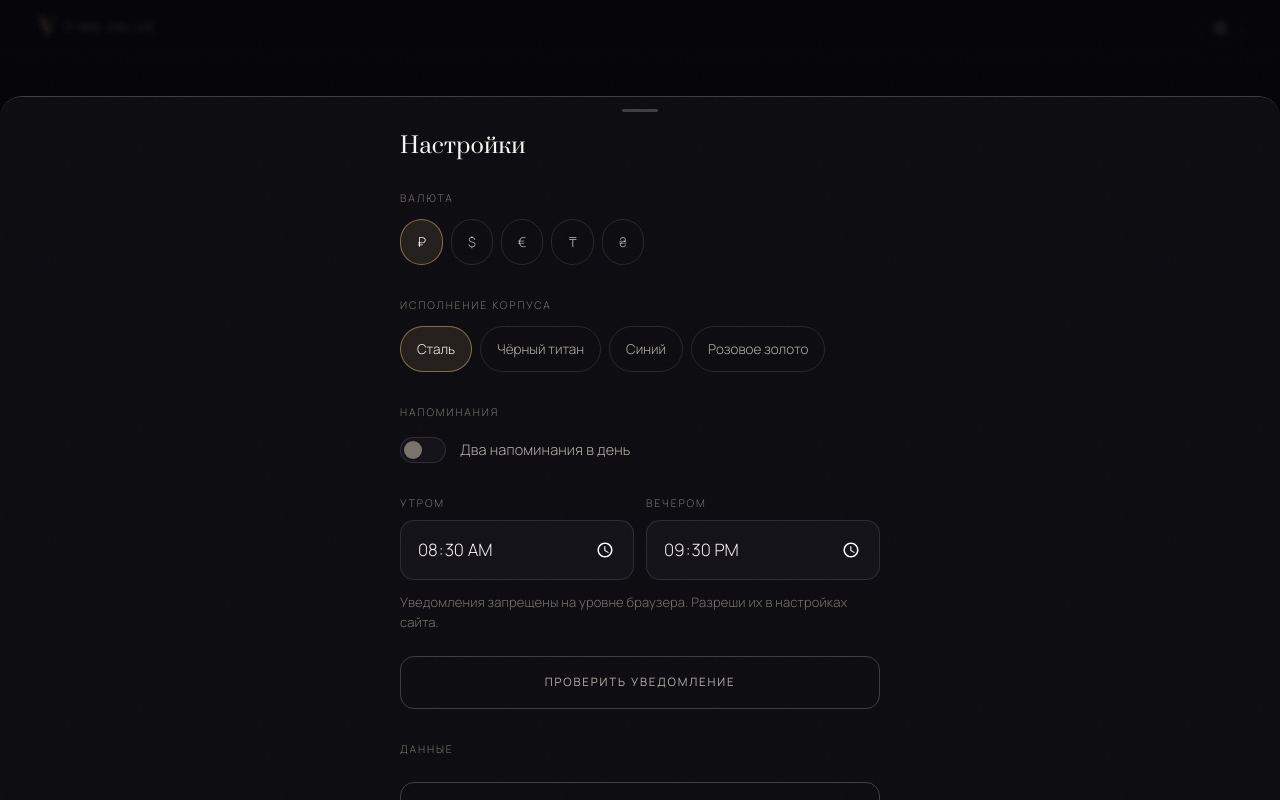
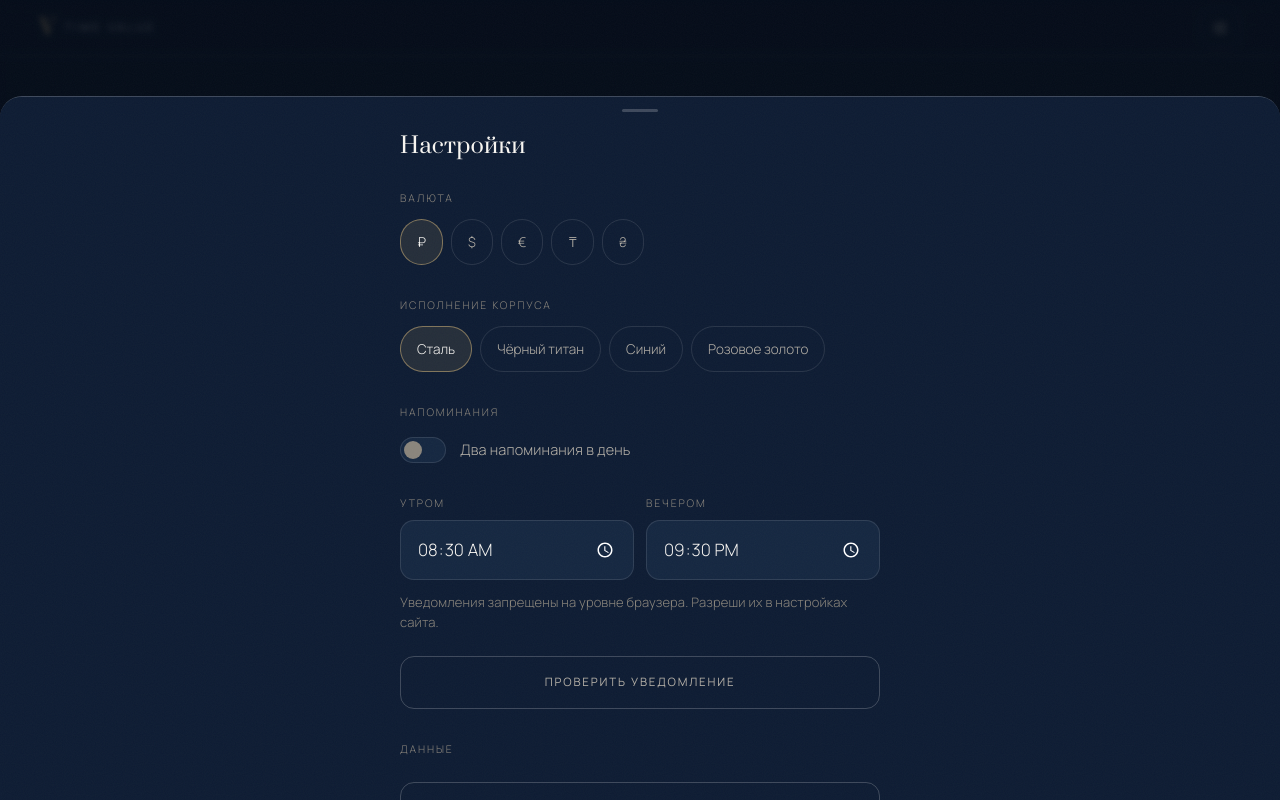
Before and after one commit to Ragim89/TV, a plain HTML site: page index.html in a window 1280 px wide. Both pictures are taken after a click on the button "Настройки". Shown: the top 800 px of the page. Drawn offline with Linux system fonts and the light colour scheme; a web font is replaced by a local one.

Commit message:
Move the app onto a deep navy ground
Graphite gave way to a night blue: the surfaces are now #091426, #0E1C33 and
#152741. Gold and the cream text stay as they were, so the pairing reads as
cream on navy with one warm line of light rather than a recolour.

The muted label tone moves from #78736C to #8A857C, which keeps it above the
AA contrast ratio on the lighter ground. Status bar, manifest colours and the
generated icons follow the same ground, and docs/PROMPT-STYLE.md is updated so
the document and the code still agree.

The 18 functional checks pass unchanged.

Co-Authored-By: Claude Opus 5 <noreply@anthropic.com>
Claude-Session: https://claude.ai/code/session_01RjzeeyKGq4iSyjTaJLCBds

```diff
--- a/css/app.css
+++ b/css/app.css
@@ -1,17 +1,17 @@
 /* ==========================================================================
-   TIME VALUE — приложение. Палитра: графит + тёплое золото.
+   TIME VALUE — приложение. Палитра: глубокий синий + тёплое золото.
    Токены один в один из docs/PROMPT-STYLE.md.
    ========================================================================== */
 
 :root{
-  --bg:#06060A;
-  --bg-2:#0C0B10;
-  --bg-3:#131118;
+  --bg:#091426;
+  --bg-2:#0E1C33;
+  --bg-3:#152741;
   --line:rgba(255,255,255,.11);
   --line-2:rgba(255,255,255,.20);
   --ink:#F8F6F2;
   --ink-2:#B6B1A8;
-  --ink-3:#78736C;
+  --ink-3:#8A857C;
   --gold:#D9A441;
   --gold-lt:#F2CD84;
   --gold-hi:#FFF2D6;
@@ -31,7 +31,7 @@
   --pad:24px;
 }
 
-/* Исполнение корпуса меняет только акцент. База остаётся графитовой. */
+/* Исполнение корпуса меняет только акцент. База остаётся синей. */
 body[data-variant="titan"]{--accent:#D6DCE5;--accent-soft:rgba(214,220,229,.50);--accent-dim:rgba(214,220,229,.10);--stage-glow:rgba(140,152,170,.32)}
 body[data-variant="blue"]{--accent:#9EC6F7;--accent-soft:rgba(158,198,247,.55);--accent-dim:rgba(158,198,247,.12);--stage-glow:rgba(62,133,228,.38)}
 body[data-variant="gold"]{--accent:#FFDCA8;--accent-soft:rgba(255,220,168,.55);--accent-dim:rgba(255,220,168,.12);--stage-glow:rgba(232,176,92,.42)}
@@ -52,7 +52,7 @@ p{margin:0}
 ul,ol{margin:0;padding:0;list-style:none}
 button,input,select,textarea{font:inherit;color:inherit}
 button{cursor:pointer}
-::selection{background:var(--gold);color:#0B0B0D}
+::selection{background:var(--gold);color:#091426}
 .sr-only{position:absolute;width:1px;height:1px;overflow:hidden;clip:rect(0 0 0 0);white-space:nowrap}
 .is-hidden{display:none !important}
 [hidden]{display:none !important}
@@ -92,7 +92,7 @@ button{cursor:pointer}
   height:calc(56px + env(safe-area-inset-top));
   padding:env(safe-area-inset-top) var(--pad) 0;
   display:flex;align-items:center;justify-content:space-between;
-  background:linear-gradient(to bottom,rgba(6,6,10,.94),rgba(6,6,10,.72));
+  background:linear-gradient(to bottom,rgba(9,20,38,.94),rgba(9,20,38,.72));
   backdrop-filter:blur(14px);-webkit-backdrop-filter:blur(14px);
   border-bottom:1px solid var(--line);
 }
@@ -179,7 +179,7 @@ button{cursor:pointer}
 }
 .btn--gold{
   background:linear-gradient(180deg,var(--gold-lt),var(--gold));
-  color:#0B0B0D;border-color:var(--gold-dk);
+  color:#091426;border-color:var(--gold-dk);
 }
 .btn--gold:active{transform:translateY(1px);background:linear-gradient(180deg,var(--gold),var(--gold-dk))}
 .btn--ghost{background:transparent;border-color:var(--line-2);color:var(--ink-2)}
@@ -282,7 +282,7 @@ input[type=time]{min-height:52px}
 .tabs{
   position:fixed;left:0;right:0;bottom:0;z-index:40;display:flex;
   padding:0 6px env(safe-area-inset-bottom);
-  background:linear-gradient(to top,rgba(6,6,10,.97),rgba(6,6,10,.82));
+  background:linear-gradient(to top,rgba(9,20,38,.97),rgba(9,20,38,.82));
   backdrop-filter:blur(14px);-webkit-backdrop-filter:blur(14px);
   border-top:1px solid var(--line);
 }
@@ -300,7 +300,7 @@ input[type=time]{min-height:52px}
 .tab.is-on::after{width:22px}
 
 /* ---------------- Панель настроек ---------------- */
-.scrim{position:fixed;inset:0;z-index:50;background:rgba(4,4,7,.72);
+.scrim{position:fixed;inset:0;z-index:50;background:rgba(5,11,22,.74);
   backdrop-filter:blur(3px);-webkit-backdrop-filter:blur(3px);
   animation:fade .3s var(--ease) both}
 @keyframes fade{from{opacity:0}to{opacity:1}}
--- a/index.html
+++ b/index.html
@@ -5,7 +5,7 @@
 <meta name="viewport" content="width=device-width, initial-scale=1, viewport-fit=cover, maximum-scale=1">
 <title>TIME VALUE — ценность твоего часа</title>
 <meta name="description" content="Калькулятор ценности часа, стоимость покупок в часах, живой счётчик капитала за сутки, история дней и 365 фраз.">
-<meta name="theme-color" content="#06060A">
+<meta name="theme-color" content="#091426">
 <meta name="color-scheme" content="dark">
 
 <link rel="manifest" href="manifest.webmanifest">
```
Also changed, not shown: icons/apple-touch-icon.png, icons/icon-192.png, icons/icon-512.png, icons/icon-maskable-512.png, manifest.webmanifest, 2 other files.
